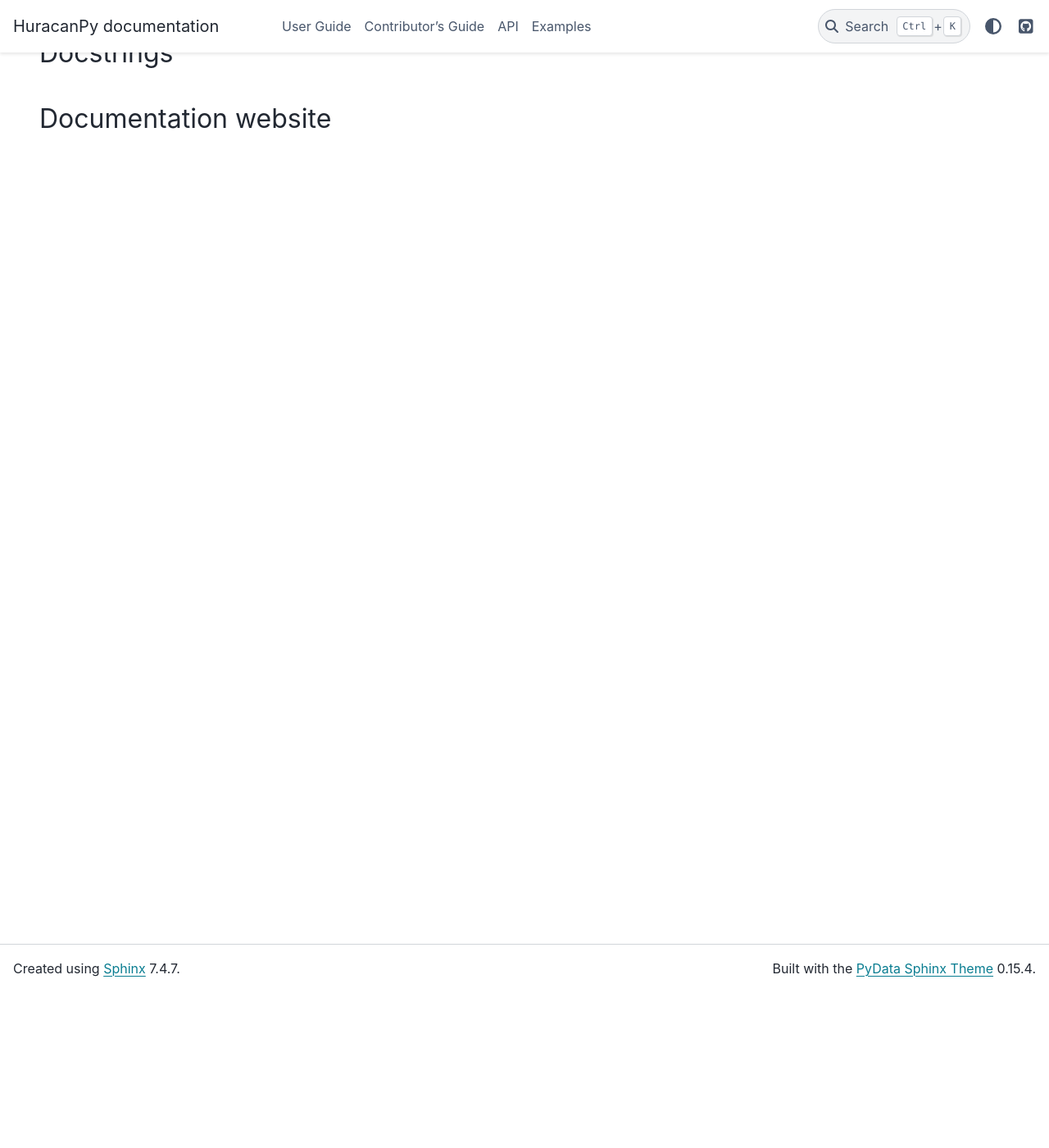
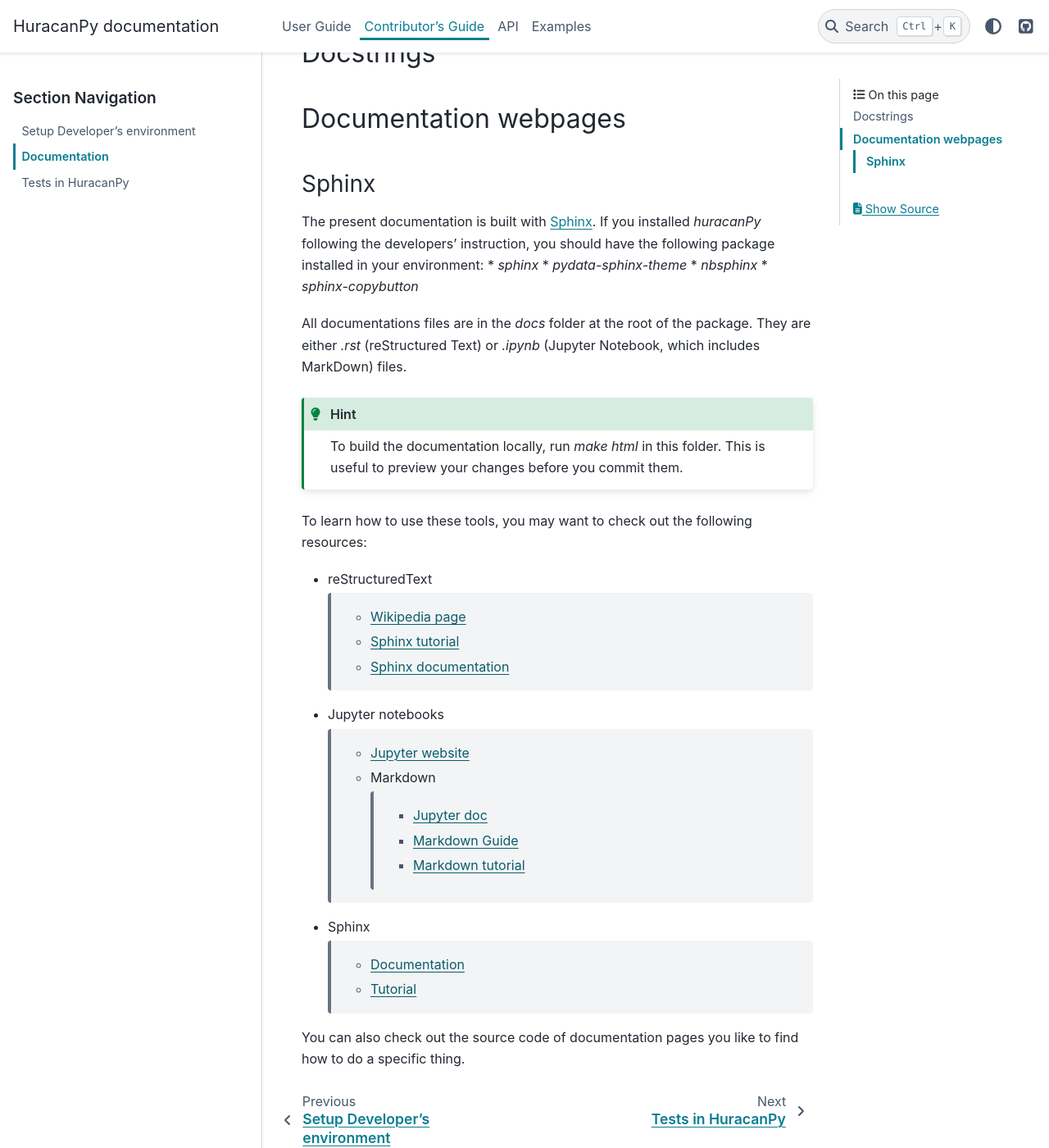
Before and after one commit to Huracan-project/huracanpy, a Sphinx documentation site: the page built from docs/dev_guide/doc.rst, in a window 1280 px wide and 1400 px high, scrolled down 190 px. Shown: the whole window at 82% size. Built offline with Sphinx 7.4.7 and the PyData theme 0.15.4, drawn with Linux system fonts in a browser that asks for light colours; pages that are not in the unit, such as notebooks, are missing from menus; some of the changed text lies outside the part shown.

Commit message:
Update contributor's guide

```diff
--- a/docs/dev_guide/doc.rst
+++ b/docs/dev_guide/doc.rst
@@ -5,5 +5,43 @@ Documentation
 Docstrings
 ----------
 
-Documentation website
----------------------
+Documentation webpages
+----------------------
+Sphinx
+~~~~~~
+The present documentation is built with `Sphinx <https://www.sphinx-doc.org/en/master/>`_. If you installed `huracanPy` following the developers' instruction, you should have the following package installed in your environment:
+* `sphinx`
+* `pydata-sphinx-theme`
+* `nbsphinx`
+* `sphinx-copybutton`
+
+All documentations files are in the `docs` folder at the root of the package. They are either `.rst` (reStructured Text) or `.ipynb` (Jupyter Notebook, which includes MarkDown) files.
+
+
+.. hint::
+    | To build the documentation locally, run `make html` in this folder. This is useful to preview your changes before you commit them.
+
+
+To learn how to use these tools, you may want to check out the following resources:
+
+* reStructuredText
+
+    * `Wikipedia page <https://en.wikipedia.org/wiki/ReStructuredText>`_
+    * `Sphinx tutorial <https://sphinx-tutorial.readthedocs.io/step-1/>`_
+    * `Sphinx documentation <https://www.sphinx-doc.org/en/master/usage/restructuredtext/index.html>`_
+
+* Jupyter notebooks
+
+    * `Jupyter website <https://jupyter.org/>`_
+    * Markdown
+
+        * `Jupyter doc <https://jupyter-notebook.readthedocs.io/en/stable/examples/Notebook/Working%20With%20Markdown%20Cells.html>`_
+        * `Markdown Guide <https://www.markdownguide.org/>`_
+        * `Markdown tutorial <https://www.markdowntutorial.com/>`_
+
+* Sphinx
+
+    * `Documentation <https://www.sphinx-doc.org/en/master/index.html>`_
+    * `Tutorial <https://sphinx-tutorial.readthedocs.io/>`_
+
+You can also check out the source code of documentation pages you like to find how to do a specific thing.
--- a/docs/dev_guide/index.rst
+++ b/docs/dev_guide/index.rst
@@ -1,3 +1,38 @@
 ===================
 Contributor's Guide
 ===================
+
+**Why contribute?**
+
+* A function is missing that you need;
+* A function you need is present but is not fast or flexible enough for your use case;
+* There is something in the package (including its documentation) that you think you could improve;
+* You have done something cool and would like to share it in the examples gallery;
+* You want to learn how to develop open-source scientific software or a specific skill (e.g. documentation with Sphinx);
+* Out of philantropy.
+
+**How to contribute?**
+
+It is important that you know the basics of Git to contribute. [LINK]
+
+1. Set up your environment and install the package with developer's options. [LINK]
+2.
+    * If you do not have a specific change in mind, check out the `GitHub issues <https://github.com/Huracan-project/huracanpy/issues>`_, or contact the developers [LINK].
+    * If you already do, move on to the next step.
+3. Identify the sources files that require modification, and go ahead with implementing what you need. Remember to commit regularly your changes.
+4. Implement relevant test. [LINK]
+5. Update or create relevant documentation. [LINK]
+6. Create a pull request for your contribution.
+
+If you know what it means, and think it is relevant, think about implementing your function in the `hrcn` accessor as well.
+
+Alternatively, if you think you have something useful to contribute like a function, an example, etc. but do not want to go all the way to inserting it yourself, please create an issue with as such information as possible and the developers will see to implementing it.
+
+
+.. toctree::
+    :maxdepth: 3
+    :hidden:
+
+    setup
+    doc
+    tests
--- /dev/null
+++ b/docs/dev_guide/setup.rst
@@ -0,0 +1,3 @@
+=============================
+Setup Developer's environment
+=============================
--- /dev/null
+++ b/docs/dev_guide/tests.rst
@@ -0,0 +1,3 @@
+==================
+Tests in HuracanPy
+==================
```
